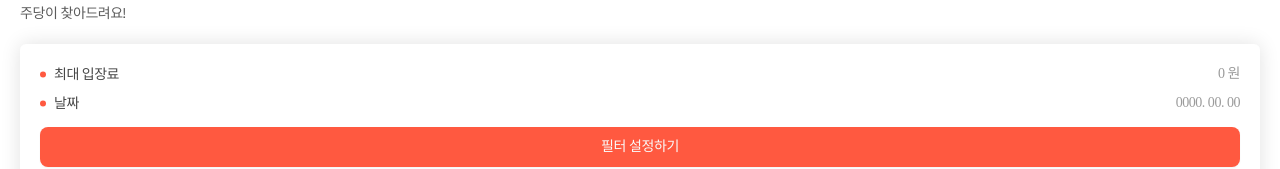
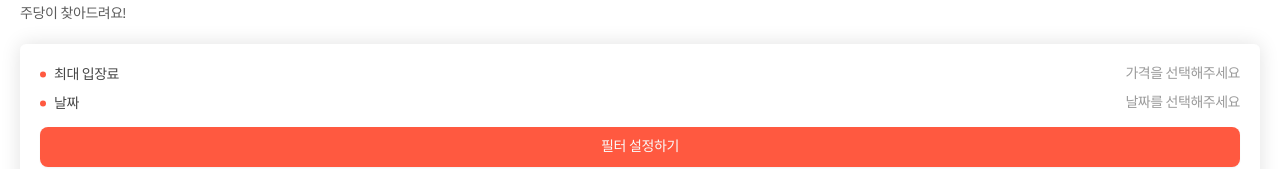
Before and after one commit to skkuding/joodang, a Next.js app in the folder apps/frontend/: page /find in a window 1280 px wide. Shown: the part 226-395 px from the top of the page. Built offline with nearby package versions, Linux system fonts and the light colour scheme; no server answers; a web font is replaced by a local one.

Commit message:
feat(fe): set default filter value on find page

```diff
--- a/apps/frontend/app/(main)/find/page.tsx
+++ b/apps/frontend/app/(main)/find/page.tsx
@@ -100,7 +100,7 @@ export default function BarPage() {
               </p>
               {!isFilterSet ? (
                 <p className="text-color-neutral-70 ml-auto text-sm font-normal not-italic leading-[140%] tracking-[-0.48px]">
-                  0 원
+                  가격을 선택해주세요
                 </p>
               ) : (
                 <p className="text-color-common-0 ml-auto text-sm font-normal leading-normal">
@@ -119,9 +119,9 @@ export default function BarPage() {
               <p className="text-color-neutral-30 text-sm font-normal leading-[150%] tracking-[-0.48px]">
                 날짜
               </p>
-              {!isFilterSet ? (
+              {!isFilterSet || filterValue.days === "0000-00-00" ? (
                 <p className="text-color-neutral-70 ml-auto text-sm font-normal not-italic leading-[140%] tracking-[-0.48px]">
-                  0000. 00. 00
+                  날짜를 선택해주세요
                 </p>
               ) : (
                 <p className="text-color-common-0 ml-auto text-sm font-normal leading-normal">
--- a/apps/frontend/src/context/FilterContext.tsx
+++ b/apps/frontend/src/context/FilterContext.tsx
@@ -22,7 +22,7 @@ const STORAGE_KEY = "joodang:filters:v1";
 
 const defaultFilter: FilterVariables = {
   days: "0000-00-00",
-  maxFee: 15000,
+  maxFee: 20000,
 };
 
 export function FilterProvider({ children }: { children: React.ReactNode }) {
```
